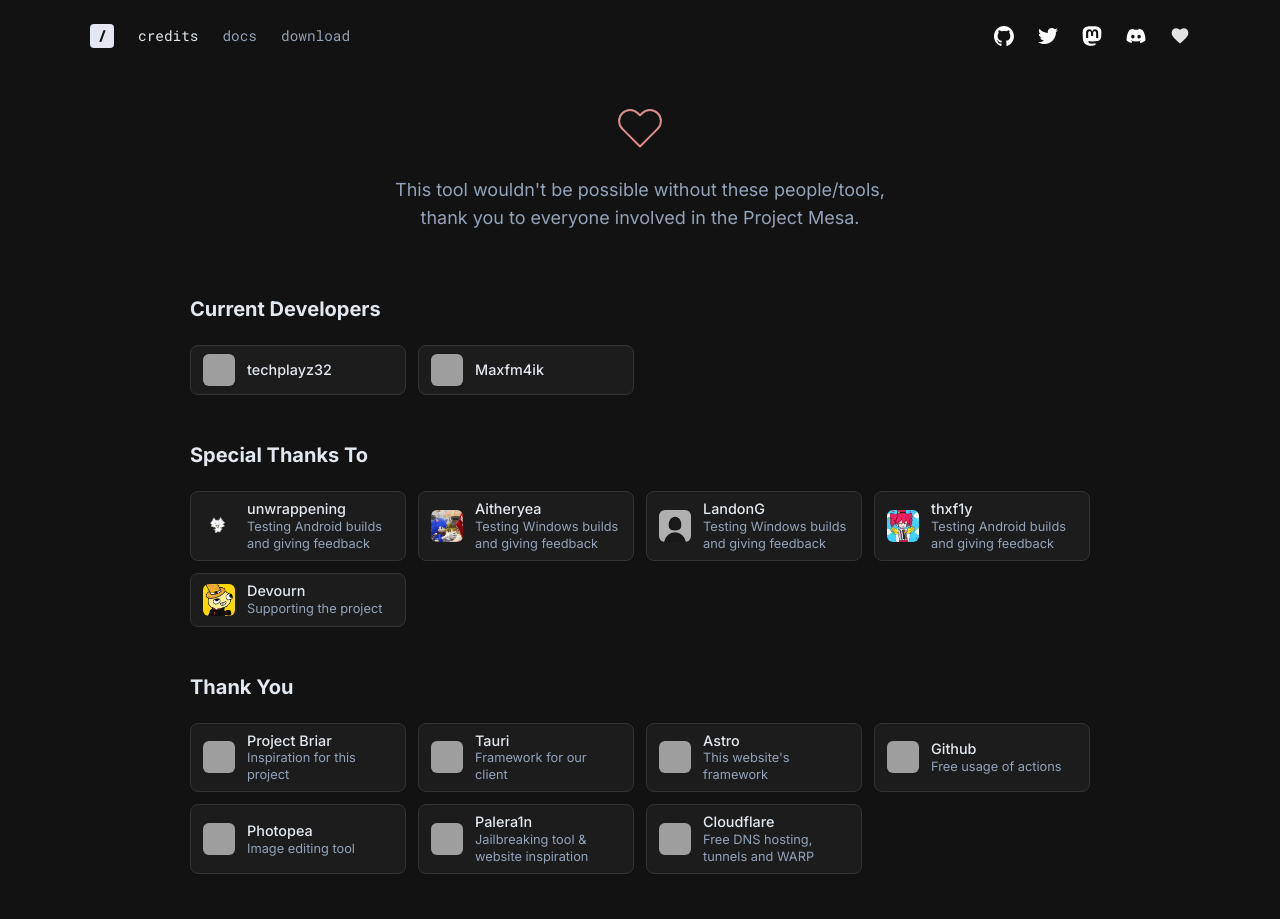
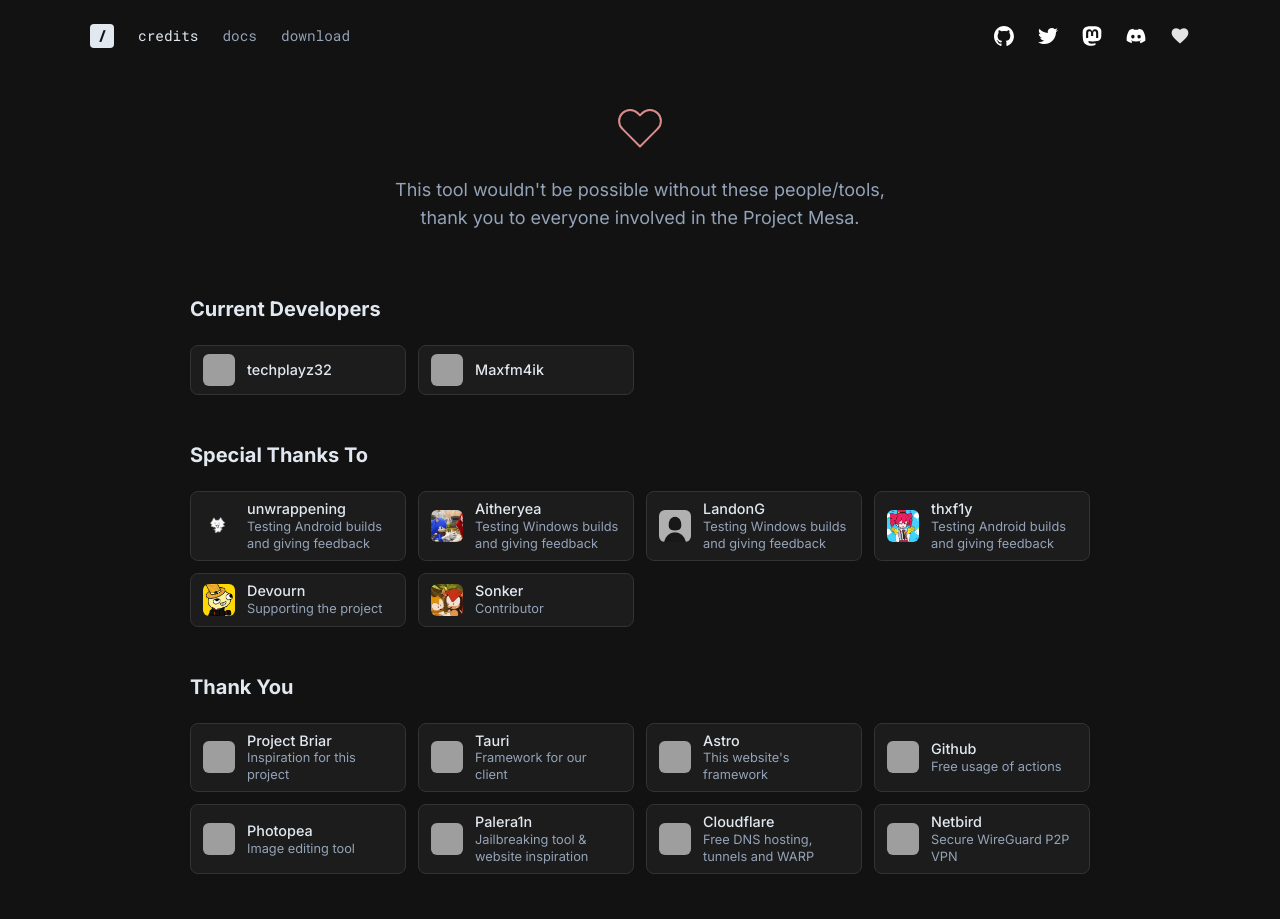
Before and after one commit to standard-group/www.projectmesa, an Astro site: page /credits in a window 1280 px wide. Shown: the top 919 px of the page. Built offline with nearby package versions, Linux system fonts and the light colour scheme; Astro itself is replaced by a stand-in of ours; grey boxes are pictures that could not be loaded.

Commit message:
feat: add Sonker to credits list and include new avatar image

```diff
--- a/src/components/CreditsList.astro
+++ b/src/components/CreditsList.astro
@@ -18,6 +18,7 @@ const specialThanks: Contributor[] = [
   { name: 'LandonG', subtext: 'Testing Windows builds and giving feedback', avatarUrl: '/avatars/landon.webp' },
   { name: 'thxf1y',  subtext: 'Testing Android builds and giving feedback', avatarUrl: '/avatars/thxfly.webp' },
   { name: 'Devourn', subtext: 'Supporting the project', avatarUrl: '/avatars/devourn.webp' },
+  { name: 'Sonker', subtext: 'Contributor', avatarUrl: '/avatars/sonker.webp' },
 ];
 
 const thankYou: Contributor[] = [
@@ -28,6 +29,7 @@ const thankYou: Contributor[] = [
   { name: 'Photopea', subtext: 'Image editing tool', avatarUrl: 'https://avatars.githubusercontent.com/u/15955558?v=4' },
   { name: 'Palera1n', subtext: 'Jailbreaking tool & website inspiration', avatarUrl: 'https://avatars.githubusercontent.com/u/114239186?v=4' },
   { name: 'Cloudflare', subtext: 'Free DNS hosting, tunnels and WARP', avatarUrl: 'https://avatars.githubusercontent.com/u/314135?v=4' },
+  { name: 'Netbird', subtext: 'Secure WireGuard P2P VPN', avatarUrl: 'https://avatars.githubusercontent.com/u/100464677?v=4' },
 ];
 
 const translators: Contributor[] = [
```
Also changed, not shown: public/avatars/sonker.webp (added).
